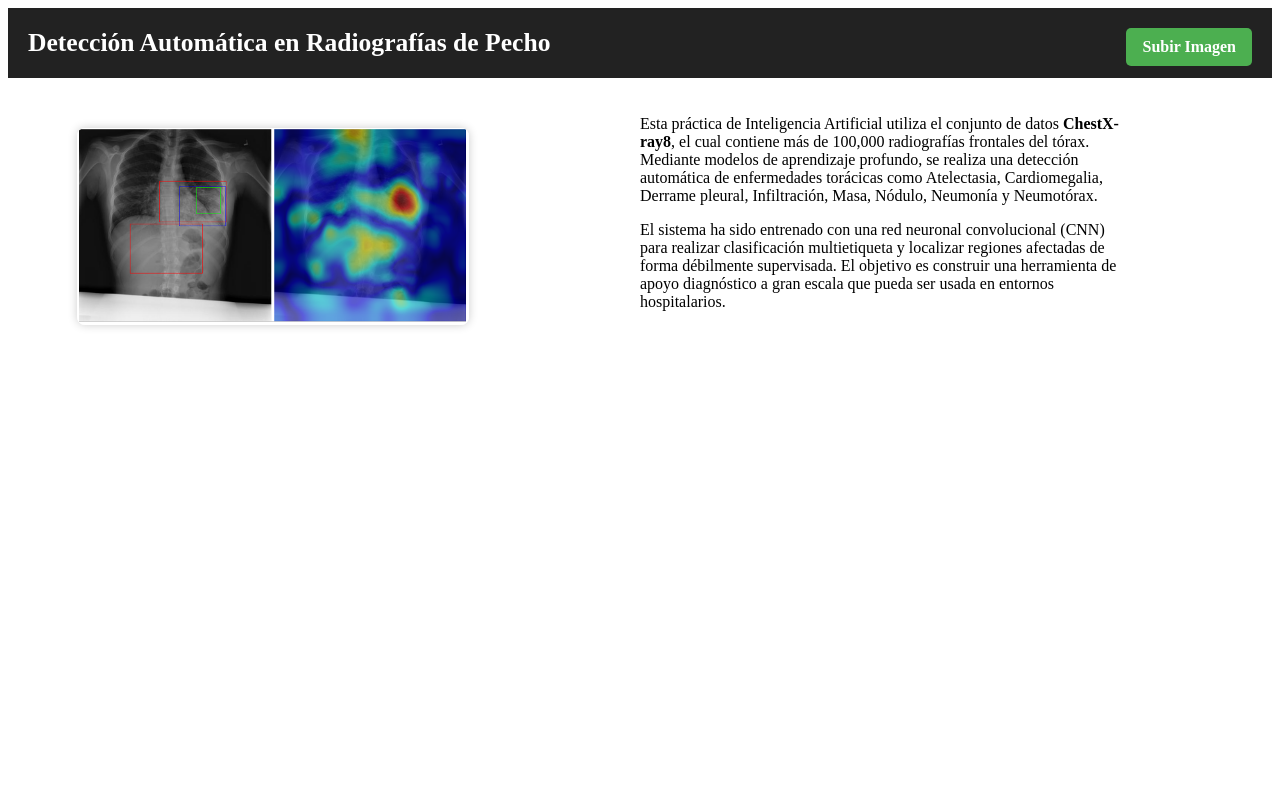
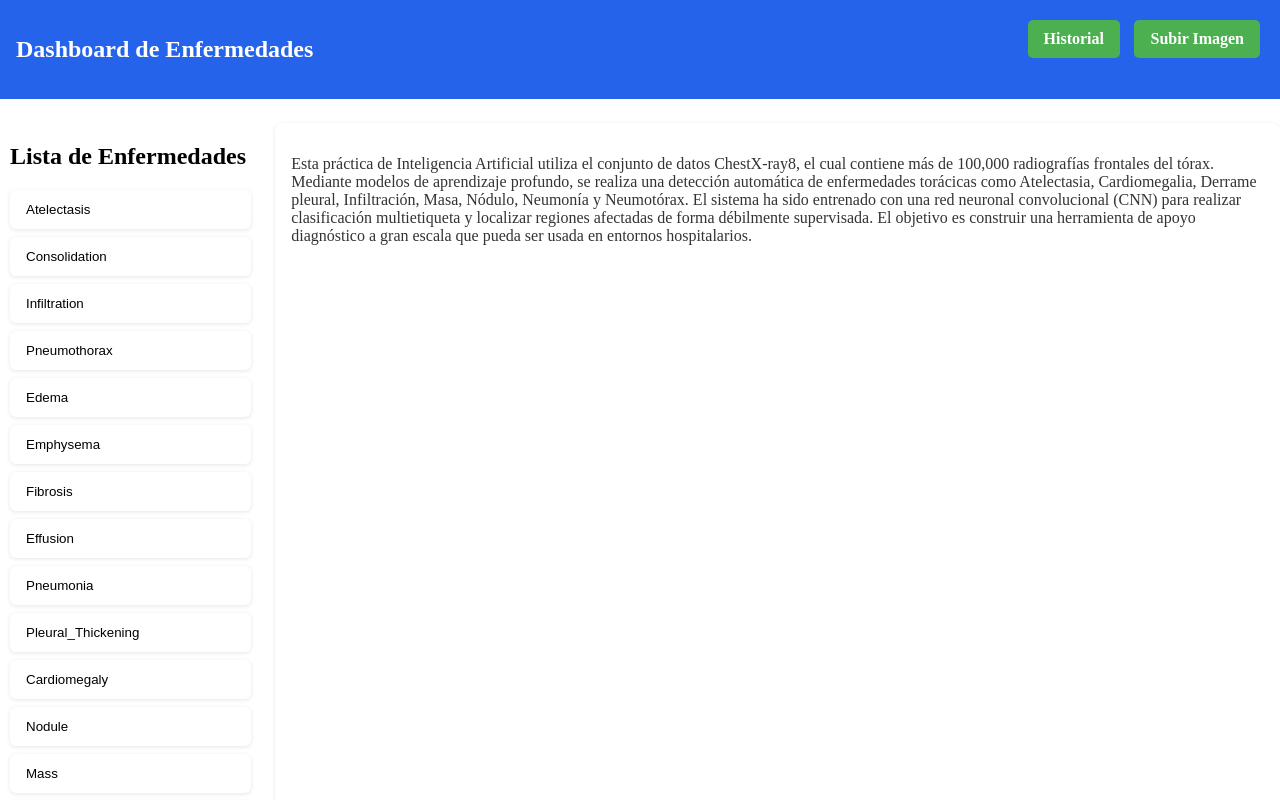
Before and after one commit to jhonatanT04/Proyecto-ia, an Angular app in the folder proyecto-ia/: page / in a window 1280 px wide. Shown: the top 800 px of the page. Built offline with nearby package versions, Linux system fonts and the light colour scheme.

Commit message:
Se crea el dashboard y bnts para redirigir a cargar la imagen y el historial

```diff
--- /dev/null
+++ b/proyecto-ia/src/app/dashboard/dashboard.component.html
@@ -0,0 +1,28 @@
+<div class="dashboard-container">
+  <nav>
+    <h1 (click)="selctDefect()">Dashboard de Enfermedades</h1>
+    <a [routerLink]="['/image']" class="btn-subir">Subir Imagen</a>
+    <a [routerLink]="['/historial']" class="btn-historial">Historial</a>
+  </nav>
+
+  <div class="dashboard">
+
+    <div class="disease-list">
+      <h2>Lista de Enfermedades</h2>
+      <ul>
+        <li *ngFor="let disease of diseases">
+          <button (click)="selectDisease(disease)">
+            {{ disease.name }}
+          </button>
+        </li>
+      </ul>
+    </div>
+    <div class="disease-details" *ngIf="selectedDisease">
+      <h2>{{ selectedDisease.name }}</h2>
+      <p>
+        {{ selectedDisease.explanation }}
+      </p>
+
+    </div>
+  </div>
+</div>
--- /dev/null
+++ b/proyecto-ia/src/app/dashboard/dashboard.component.scss
@@ -0,0 +1,99 @@
+nav {
+  background-color: #2563eb;
+  color: #fff;
+  padding: 1rem;
+
+  margin-bottom: 1.5rem;
+}
+
+nav h1 {
+  font-size: 1.5rem;
+}
+
+
+.dashboard {
+  display: grid;
+  grid-template-columns: 1fr;
+  gap: 1.5rem;
+}
+
+@media (min-width: 768px) {
+  .dashboard {
+
+    grid-template-columns: 1fr 4fr;
+  }
+}
+
+.disease-list{
+    padding-left: 10px;
+}
+.disease-list ul {
+  list-style: none;
+  padding: 0;
+}
+
+.disease-list button {
+  width: 100%;
+  text-align: left;
+  padding: 0.75rem 1rem;
+  background: #fff;
+  border: none;
+  border-radius: 6px;
+  box-shadow: 0 1px 4px rgba(0,0,0,0.1);
+  margin-bottom: 0.5rem;
+  cursor: pointer;
+  transition: background 0.2s;
+}
+
+.disease-list button:hover {
+  background: #bfdbfe; /* azul claro */
+}
+
+/* Panel de explicación */
+.disease-details {
+  background: #fff;
+  padding: 1rem;
+  border-radius: 8px;
+  box-shadow: 0 1px 4px rgba(0,0,0,0.1);
+}
+
+.disease-details h2 {
+  margin-top: 0;
+  font-size: 1.25rem;
+  font-weight: bold;
+}
+
+.disease-details p {
+  margin: 0;
+  color: #333;
+}
+
+.btn-subir {
+  position: absolute;
+  top: 20px;
+  right: 20px;
+  background-color: #4CAF50;
+  color: white;
+  padding: 10px 16px;
+  border: none;
+  text-decoration: none;
+  border-radius: 5px;
+  font-weight: bold;
+}
+.btn-historial {
+  position: absolute;
+  top: 20px;
+  right: 20px;
+  background-color: #4CAF50;
+  color: white;
+  padding: 10px 16px;
+  border: none;
+  text-decoration: none;
+  border-radius: 5px;
+  font-weight: bold;
+  transform: translateX(-140px);
+}
+
+.btn-subir:hover {
+  background-color: #45a049;
+}
--- /dev/null
+++ b/proyecto-ia/src/app/dashboard/dashboard.component.ts
@@ -0,0 +1,100 @@
+import { CommonModule } from '@angular/common';
+import { Component } from '@angular/core';
+import { RouterModule } from '@angular/router';
+
+@Component({
+  selector: 'app-dashboard',
+  imports: [RouterModule,CommonModule],
+  templateUrl: './dashboard.component.html',
+  styleUrl: './dashboard.component.scss'
+})
+export class DashboardComponent {
+
+  diseases:any = [
+  {
+    name: "Atelectasis",
+    explanation: "Colapso parcial o total del pulmón o de una parte de él. Puede causar dificultad para respirar y niveles bajos de oxígeno."
+  },
+  {
+    name: "Consolidation",
+    explanation: "Condensación del tejido pulmonar debido a la acumulación de líquido, generalmente asociada a neumonía."
+  },
+  {
+    name: "Infiltration",
+    explanation: "Presencia de sustancias anormales en el tejido pulmonar, indicando inflamación o infección."
+  },
+  {
+    name: "Pneumothorax",
+    explanation: "Acumulación de aire en el espacio pleural que provoca el colapso del pulmón."
+  },
+  {
+    name: "Edema",
+    explanation: "Acumulación de líquido en los pulmones, comúnmente causada por insuficiencia cardíaca."
+  },
+  {
+    name: "Emphysema",
+    explanation: "Enfermedad pulmonar crónica que destruye los alvéolos y dificulta la respiración."
+  },
+  {
+    name: "Fibrosis",
+    explanation: "Formación de tejido cicatricial en los pulmones que reduce su flexibilidad y función."
+  },
+  {
+    name: "Effusion",
+    explanation: "Acumulación excesiva de líquido en la cavidad pleural alrededor de los pulmones."
+  },
+  {
+    name: "Pneumonia",
+    explanation: "Infección que inflama los sacos de aire de uno o ambos pulmones, llenándolos de líquido o pus."
+  },
+  {
+    name: "Pleural_Thickening",
+    explanation: "Engrosamiento de la pleura (revestimiento de los pulmones) que puede restringir la respiración."
+  },
+  {
+    name: "Cardiomegaly",
+    explanation: "Agrandamiento anormal del corazón, a menudo relacionado con enfermedades cardíacas crónicas."
+  },
+  {
+    name: "Nodule",
+    explanation: "Pequeña masa anormal en el pulmón que puede ser benigna o indicar cáncer."
+  },
+  {
+    name: "Mass",
+    explanation: "Lesión más grande que un nódulo, que podría representar un tumor benigno o maligno."
+  },
+  {
+    name: "Hernia",
+    explanation: "Protrusión de un órgano a través de una abertura anormal, por ejemplo, una hernia diafragmática."
+  },
+  {
+    name: "Lung Lesion",
+    explanation: "Área de tejido pulmonar dañada o anormal que puede indicar infección, inflamación o cáncer."
+  },
+  {
+    name: "Fracture",
+    explanation: "Hueso roto o fisura visible en la radiografía de tórax, generalmente de costillas."
+  },
+  {
+    name: "Lung Opacity",
+    explanation: "Área densa o blanca en la radiografía, indicando acumulación de líquido, infección o inflamación."
+  },
+  {
+    name: "Enlarged Cardiomediastinum",
+    explanation: "Agrandamiento de la región media del tórax (cardiomediastino), que puede indicar enfermedades del corazón o grandes vasos."
+  }
+];
+  selectedDisease: any = {
+    name: "",
+    explanation: "Esta práctica de Inteligencia Artificial utiliza el conjunto de datos ChestX-ray8, el cual contiene más de 100,000 radiografías frontales del tórax. Mediante modelos de aprendizaje profundo, se realiza una detección automática de enfermedades torácicas como Atelectasia, Cardiomegalia, Derrame pleural, Infiltración, Masa, Nódulo, Neumonía y Neumotórax. El sistema ha sido entrenado con una red neuronal convolucional (CNN) para realizar clasificación multietiqueta y localizar regiones afectadas de forma débilmente supervisada. El objetivo es construir una herramienta de apoyo diagnóstico a gran escala que pueda ser usada en entornos hospitalarios."
+  };
+  selctDefect(){
+    this.selectedDisease= {
+    name: "",
+    explanation: "Esta práctica de Inteligencia Artificial utiliza el conjunto de datos ChestX-ray8, el cual contiene más de 100,000 radiografías frontales del tórax. Mediante modelos de aprendizaje profundo, se realiza una detección automática de enfermedades torácicas como Atelectasia, Cardiomegalia, Derrame pleural, Infiltración, Masa, Nódulo, Neumonía y Neumotórax. El sistema ha sido entrenado con una red neuronal convolucional (CNN) para realizar clasificación multietiqueta y localizar regiones afectadas de forma débilmente supervisada. El objetivo es construir una herramienta de apoyo diagnóstico a gran escala que pueda ser usada en entornos hospitalarios."
+  };
+  }
+  selectDisease(disease: any) {
+    this.selectedDisease = disease;
+  }
+}
--- /dev/null
+++ b/proyecto-ia/src/app/historial/historial.component.html
@@ -0,0 +1 @@
+<p>historial works!</p>
--- a/proyecto-ia/src/app/home/home.component.html
+++ /dev/null
@@ -1,27 +0,0 @@
-<header>
-  <h1>Detección Automática en Radiografías de Pecho</h1>
-  <a [routerLink]="['/image']" class="btn-subir">Subir Imagen</a>
-
-</header>
-
-<main>
-  <section class="imagen-ejemplo">
-    <img src="chest-image.png" alt="Ejemplo de radiografía con localización de enfermedades">
-  </section>
-  <section class="descripcion">
-    <p>
-      Esta práctica de Inteligencia Artificial utiliza el conjunto de datos
-      <strong>ChestX-ray8</strong>, el cual contiene más de 100,000 radiografías frontales
-      del tórax. Mediante modelos de aprendizaje profundo, se realiza una detección
-      automática de enfermedades torácicas como Atelectasia, Cardiomegalia, Derrame pleural,
-      Infiltración, Masa, Nódulo, Neumonía y Neumotórax.
-    </p>
-    <p>
-      El sistema ha sido entrenado con una red neuronal convolucional (CNN) para
-      realizar clasificación multietiqueta y localizar regiones afectadas de forma
-      débilmente supervisada. El objetivo es construir una herramienta de apoyo diagnóstico
-      a gran escala que pueda ser usada en entornos hospitalarios.
-    </p>
-  </section>
-
-</main>
--- a/proyecto-ia/src/app/home/home.component.scss
+++ /dev/null
@@ -1,62 +0,0 @@
-
-
-header {
-  background-color: #222;
-  color: #fff;
-  padding: 20px;
-  position: relative;
-}
-
-header h1 {
-  margin: 0;
-  font-size: 1.6em;
-}
-
-.btn-subir {
-  position: absolute;
-  top: 20px;
-  right: 20px;
-  background-color: #4CAF50;
-  color: white;
-  padding: 10px 16px;
-  border: none;
-  text-decoration: none;
-  border-radius: 5px;
-  font-weight: bold;
-}
-
-.btn-subir:hover {
-  background-color: #45a049;
-}
-
-main {
-  padding: 20px;
-  display: flex;
-  flex-direction: row;
-}
-
-.descripcion {
-  max-width: 800px;
-  margin: auto;
-}
-
-.imagen-ejemplo {
-  text-align: center;
-  margin-top: 30px;
-}
-
-.imagen-ejemplo img {
-  width: 80%;
-  max-width: 600px;
-  border-radius: 8px;
-  box-shadow: 0 0 10px rgba(0,0,0,0.2);
-}
-section {
-  width: 40%;
-}
-footer {
-  text-align: center;
-  padding: 15px;
-  background: #eee;
-  font-size: 0.9em;
-}
--- a/proyecto-ia/src/styles.scss
+++ b/proyecto-ia/src/styles.scss
@@ -1 +1,4 @@
 /* You can add global styles to this file, and also import other style files */
+body{
+    margin: 0;
+}
```
Also changed, not shown: proyecto-ia/src/app/app.routes.ts (+6 -2 lines), proyecto-ia/src/app/historial/historial.component.ts (added, +12 -0 lines), proyecto-ia/src/app/home/home.component.ts (deleted, +0 -12 lines), proyecto-ia/src/app/historial/historial.component.scss (added), 2 other files (tests, documents, lock files or other folders).
